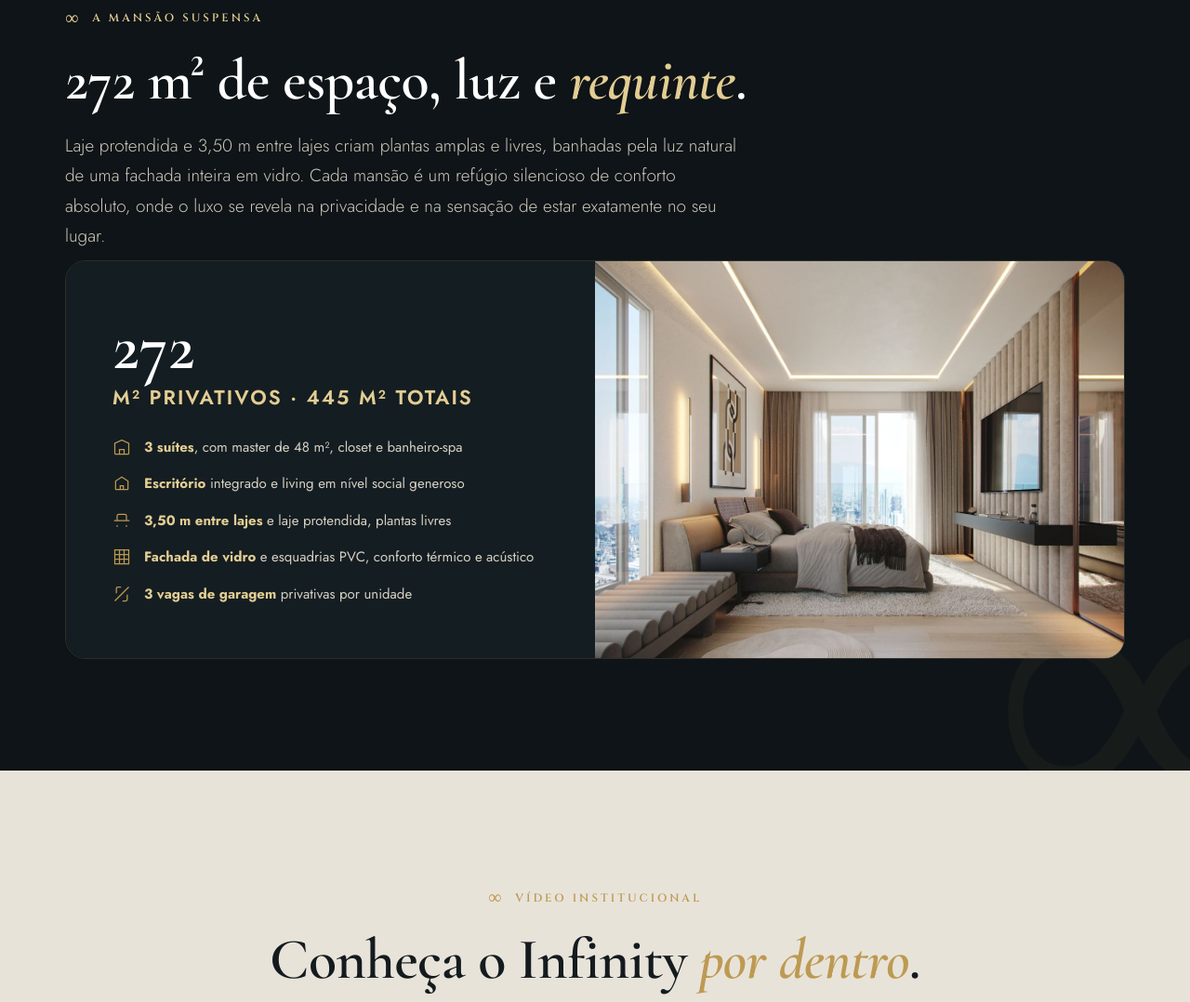
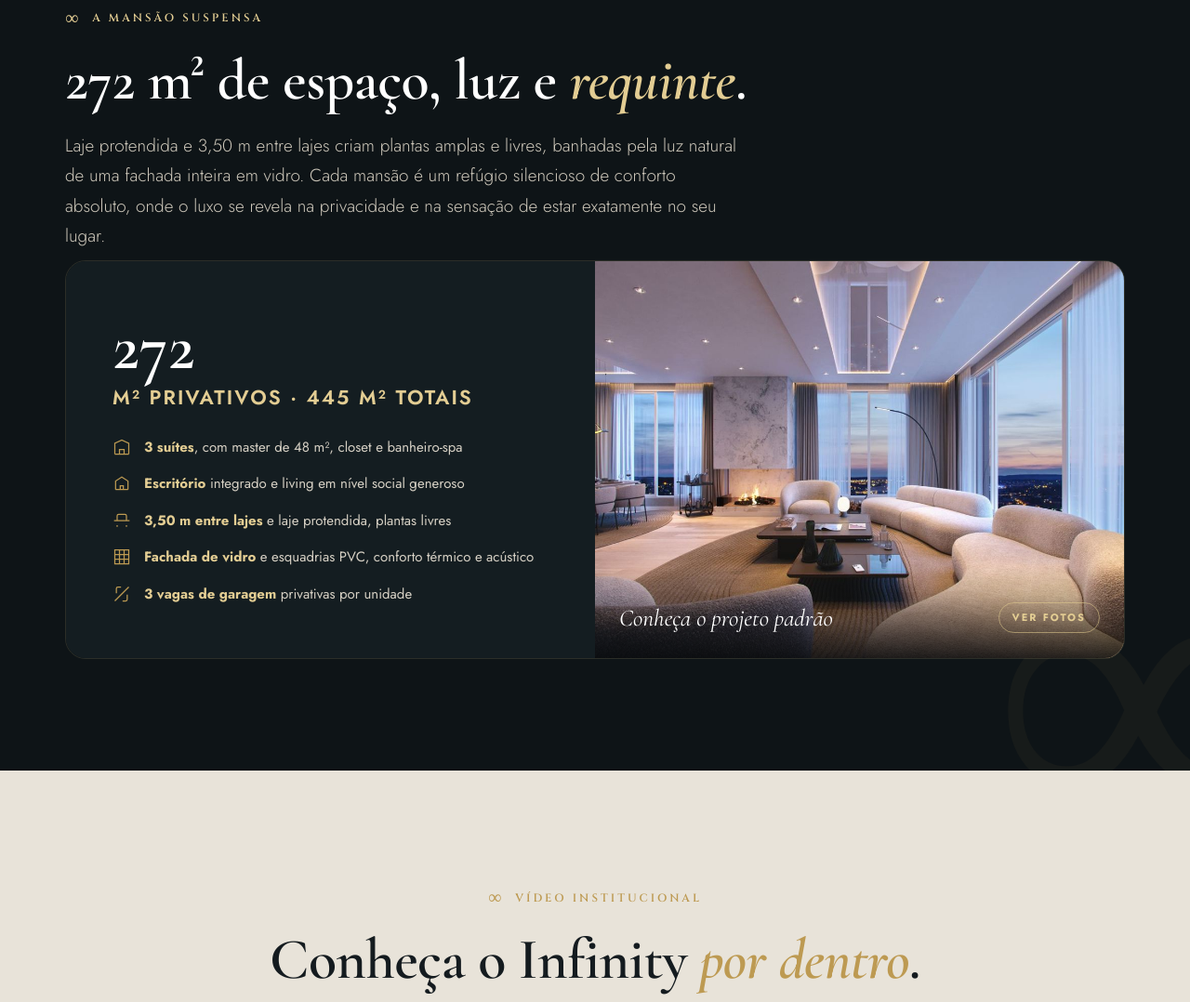
Before and after one commit to GoCompany360/LP-Infinity, a plain HTML site: page index.html in a window 1280 px wide. Shown: the part 2707-3785 px from the top of the page at 93% size. Drawn offline with nearby package versions, Linux system fonts and the light colour scheme; a script that the page names is missing.

Commit message:
Add files via upload

```diff
--- a/index.html
+++ b/index.html
@@ -162,6 +162,13 @@ h2 em{font-style:italic;color:var(--gold)}
 .unit .side li svg{width:20px;height:20px;stroke:var(--gold);fill:none;stroke-width:1.5;flex:0 0 20px;margin-top:2px}
 .unit .pic{position:relative;min-height:420px;background:var(--alt)}
 .unit .pic .ph{position:absolute;inset:0}
+.unit .pic{overflow:hidden}
+.unit .pic.padrao-pic{cursor:pointer}
+.unit .pic.padrao-pic img{transition:transform .7s cubic-bezier(.16,.8,.3,1)}
+.unit .pic.padrao-pic:hover img{transform:scale(1.05)}
+.unit .pic .padrao-cap{position:absolute;z-index:3;left:0;right:0;bottom:0;padding:34px 26px 22px;font-family:var(--serif);font-style:italic;font-size:clamp(19px,2vw,26px);color:#fff;background:linear-gradient(0deg,rgba(6,9,11,.85),rgba(6,9,11,.2) 68%,transparent);display:flex;align-items:center;justify-content:space-between;gap:14px}
+.unit .pic .padrao-cap b{font-style:normal;font-family:var(--sans);font-size:11px;letter-spacing:2px;text-transform:uppercase;font-weight:700;color:var(--gold2);border:1px solid rgba(226,205,143,.55);border-radius:999px;padding:6px 14px;white-space:nowrap;transition:.3s}
+.unit .pic.padrao-pic:hover .padrao-cap b{background:var(--gold);color:#20180a;border-color:var(--gold)}
 /* video / tour */
 .videowrap{position:relative;max-width:1000px;margin:44px auto 0;aspect-ratio:16/9;border-radius:18px;overflow:hidden;border:1px solid var(--lineD);box-shadow:0 30px 70px rgba(0,0,0,.5)}
 .videowrap iframe{position:absolute;inset:0;width:100%;height:100%;border:0}
@@ -444,7 +451,7 @@ footer .disc{color:#8d8779;font-size:12px;max-width:82ch;margin:0 auto;line-heig
           <li><svg viewBox="0 0 24 24"><path d="M5 11V5a2 2 0 0 1 2-2h4M19 13v6a2 2 0 0 1-2 2h-4M3 21 21 3"/></svg><span><b>3 vagas de garagem</b> privativas por unidade</span></li>
         </ul>
       </div>
-      <div class="pic"><div class="ph"><span class="im">∞</span>Suíte Master</div><img src="img/render-suite-master.jpg" alt="Suíte master Infinity" style="position:absolute;inset:0;width:100%;height:100%;object-fit:cover" onerror="this.remove()"></div>
+      <div class="pic padrao-pic" onclick="padraoOpen()" role="button" tabindex="0" aria-label="Ver todas as fotos do projeto padrão"><div class="ph"><span class="im">∞</span></div><img src="img/render-living.jpg" alt="Sala de estar com lareira do projeto padrão Infinity" style="position:absolute;inset:0;width:100%;height:100%;object-fit:cover" onerror="this.remove()"><span class="padrao-cap">Conheça o projeto padrão <b>Ver fotos</b></span></div>
     </div>
   </div>
 </section>
@@ -806,6 +813,8 @@ var partners=[
 })();
 var plb=document.getElementById('plb'),plbImg=document.getElementById('plbImg'),pI=0,pP=null;
 function plbOpen(i){pP=partners[i];pI=0;plbShow();plb.classList.add('on');}
+var padraoPhotos=['img/render-living.jpg','img/render-jantar.jpg','img/render-cozinha.jpg','img/render-gourmet.jpg','img/render-suite-master.jpg','img/render-suite2.jpg','img/render-closet.jpg','img/render-banheiro.jpg','img/render-escritorio.jpg','img/render-varanda.jpg','img/render-lavabo.jpg'];
+function padraoOpen(){pP={name:'Projeto padrão',photos:padraoPhotos};pI=0;plbShow();plb.classList.add('on');}
 function plbShow(){var ph=pP.photos;plbImg.src=ph[pI];
  document.getElementById('plbTitle').textContent=pP.name;
  document.getElementById('plbCount').textContent=(pI+1)+' / '+ph.length;}
```
